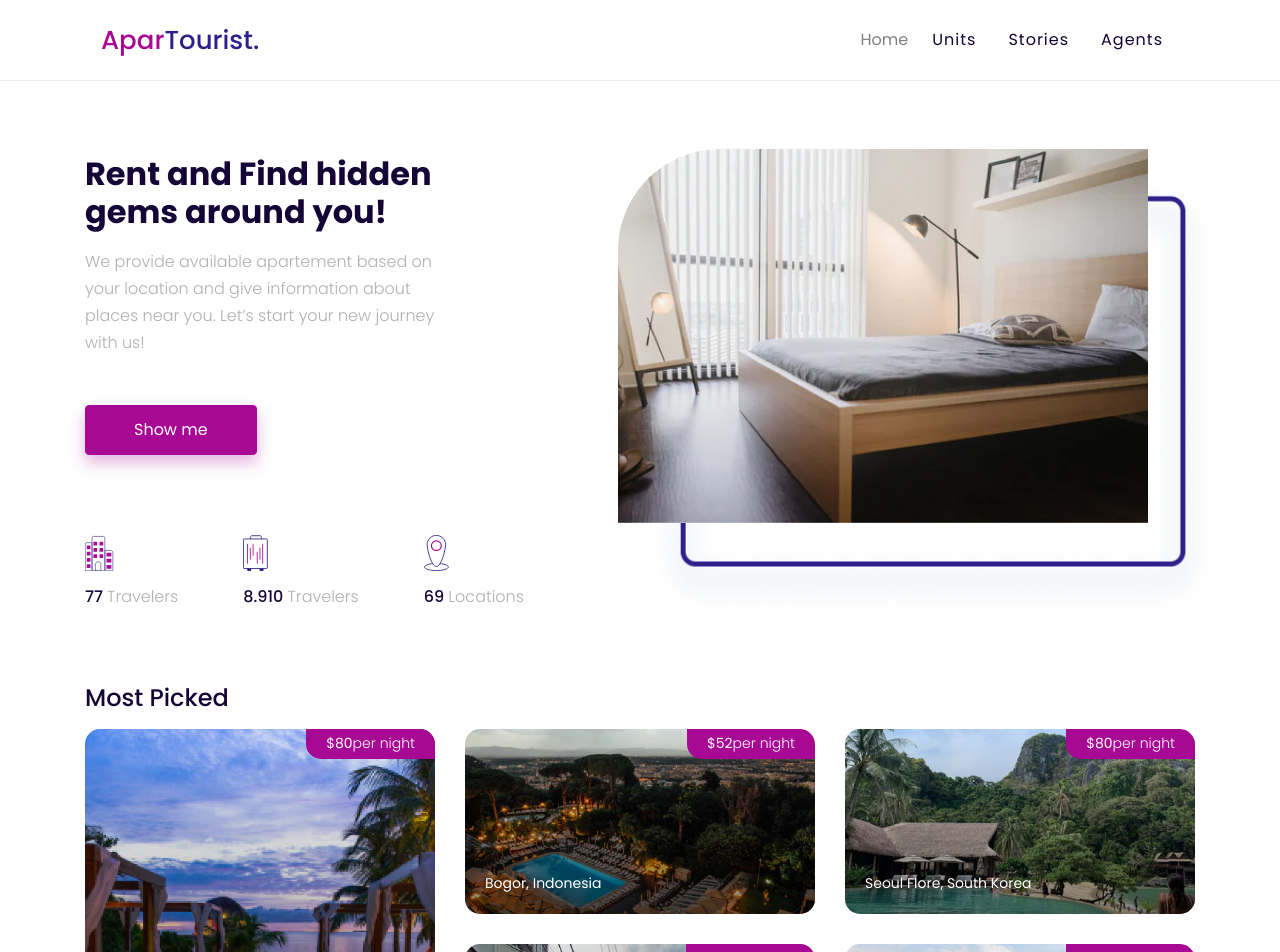
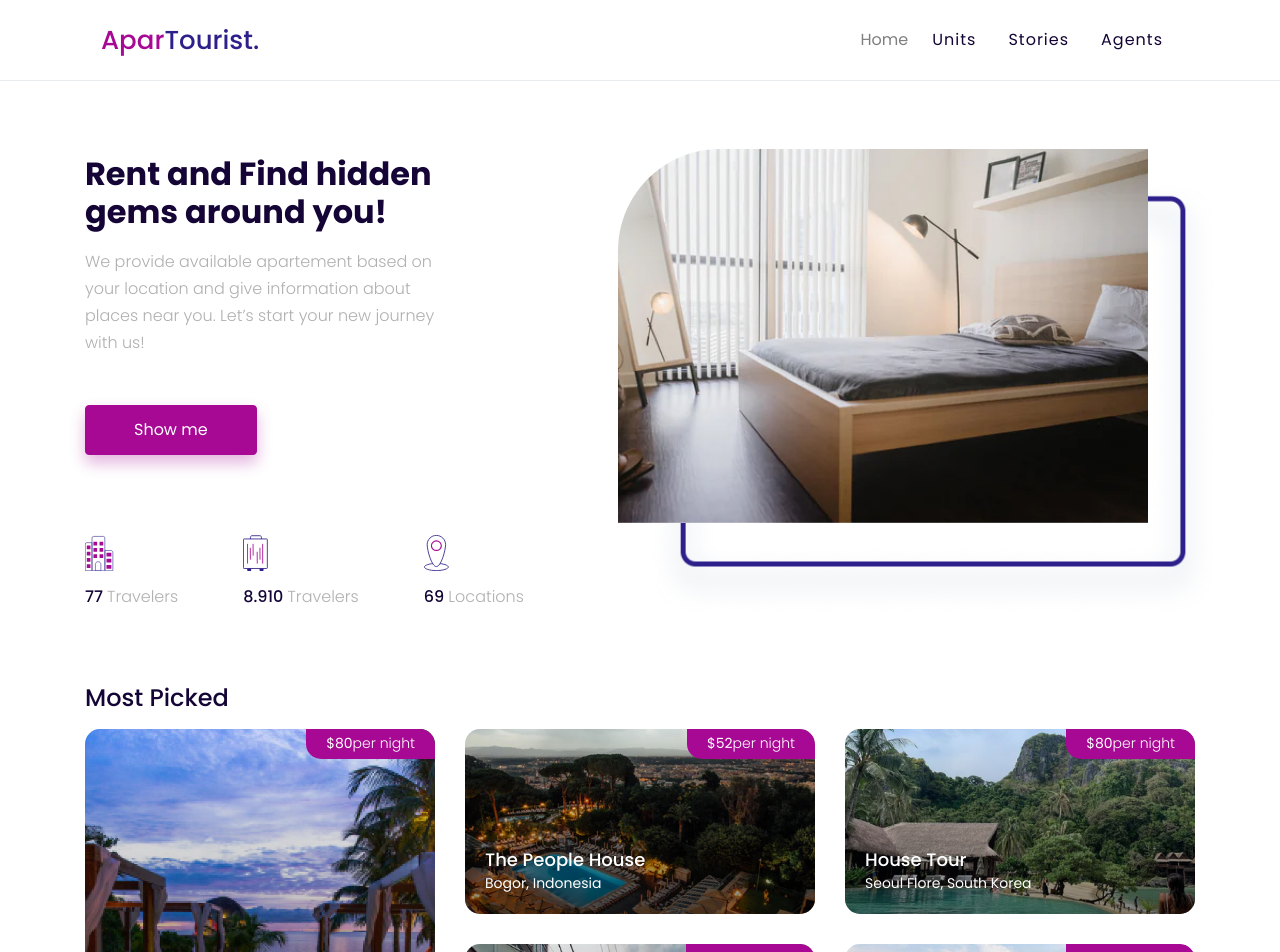
Before and after one commit to irsyadfptr/apartourist, a React (Create React App) app: page / in a window 1280 px wide. Shown: the top 952 px of the page. Built offline with nearby package versions, Linux system fonts and the light colour scheme.

Commit message:
Name bug fixed

```diff
--- a/src/parts/MostPicked.js
+++ b/src/parts/MostPicked.js
@@ -23,7 +23,7 @@ export default function MostPicked(props) {
                                         <Button
                                         type="link"
                                         href={`/properties/${item._id}`} className="stretched-link d-block text-white">
-                                            <h5>{item.title}</h5>
+                                            <h5>{item.name}</h5>
                                         </Button>
                                         <span>
                                             {item.city}, {item.country}
```
